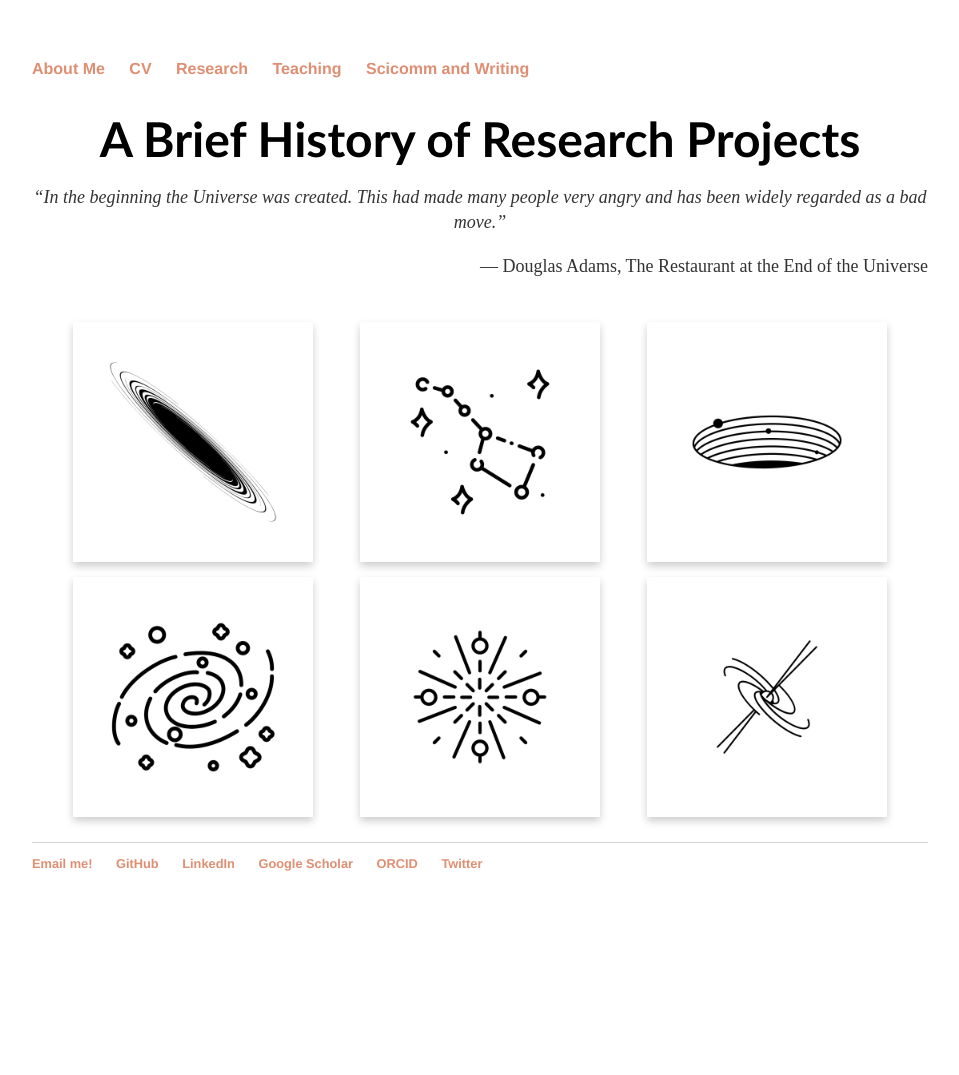
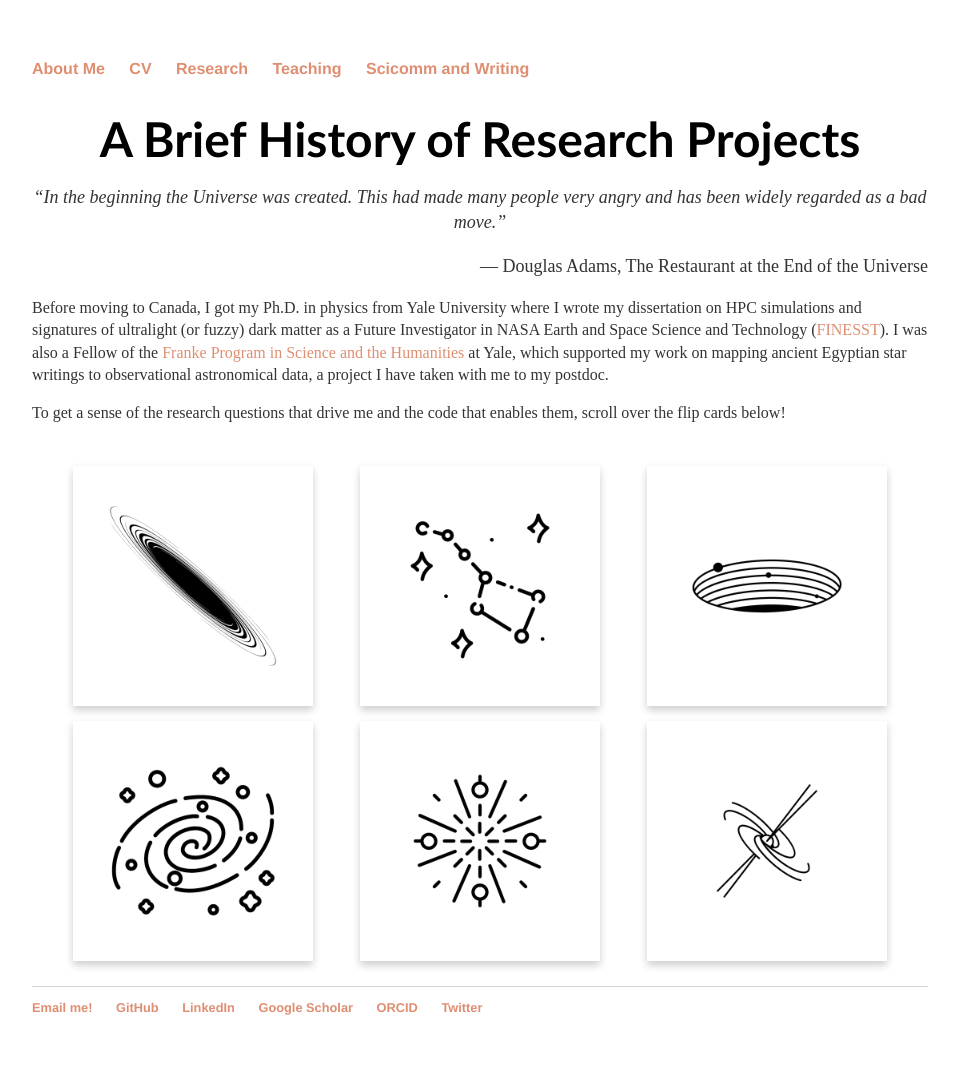
Before and after one commit to lunazagor/lunazagor.github.io, a Jekyll site: the page built from research/index.html, in a window 1280 px wide. Shown: the whole page, without its empty margins (160-1119 px from the left). Built offline with Jekyll 4.4.1, drawn with Linux system fonts in a browser that asks for light colours; before the commit the page ends 931 px from its top, so only the background shows below that.

Commit message:
added text about FINESST + PhD from landing page

```diff
--- a/research/index.html
+++ b/research/index.html
@@ -122,6 +122,10 @@
 <p style="text-align:center;font-size:18px"><i>“In the beginning the Universe was created. This had made many people very angry and has been widely regarded as a bad move.” </i></p>
 
 <p style="text-align:right;font-size:18px"> ― Douglas Adams, The Restaurant at the End of the Universe </p>
+
+<p> Before moving to Canada, I got my Ph.D. in physics from Yale University where I wrote my dissertation on HPC simulations and signatures of ultralight (or fuzzy) dark matter as a Future Investigator in NASA Earth and Space Science and Technology (<a href="https://nspires.nasaprs.com/external/viewrepositorydocument/cmdocumentid=753338/solicitationId=%7BE16CD59F-29DD-06C0-8971-CE1A9C252FD4%7D/viewSolicitationDocument=1/FINESST%20ASTRO20%20Proposal%20Selections.pdf">FINESST</a>). I was also a Fellow of the <a href="https://frankeprogram.yale.edu/">Franke Program in Science and the Humanities</a> at Yale, which supported my work on mapping ancient Egyptian star writings to observational astronomical data, a project I have taken with me to my postdoc.</p>
+
+<p> To get a sense of the research questions that drive me and the code that enables them, scroll over the flip cards below!</p>
 
 <!-- Flip Grid -->
   <div class="container">
```
